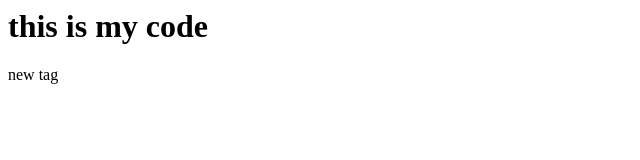
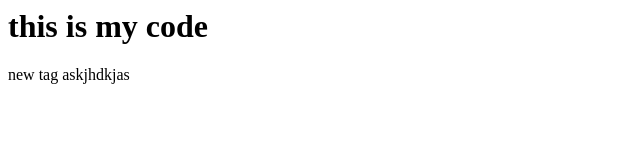
Before and after one commit to rekhae/gitpractice, a plain HTML site: page index.html in a window 1280 px wide. Shown: the full height of the page, 0-640 px from the left. Drawn offline with Linux system fonts and the light colour scheme.

Commit message:
Changed the index page

```diff
--- a/index.html
+++ b/index.html
@@ -1,4 +1,4 @@
 <html>
 <h1>this is my code</h1>
-<p>new tag</p>
+<p>new tag  askjhdkjas</p>
 </hmtl>
```
